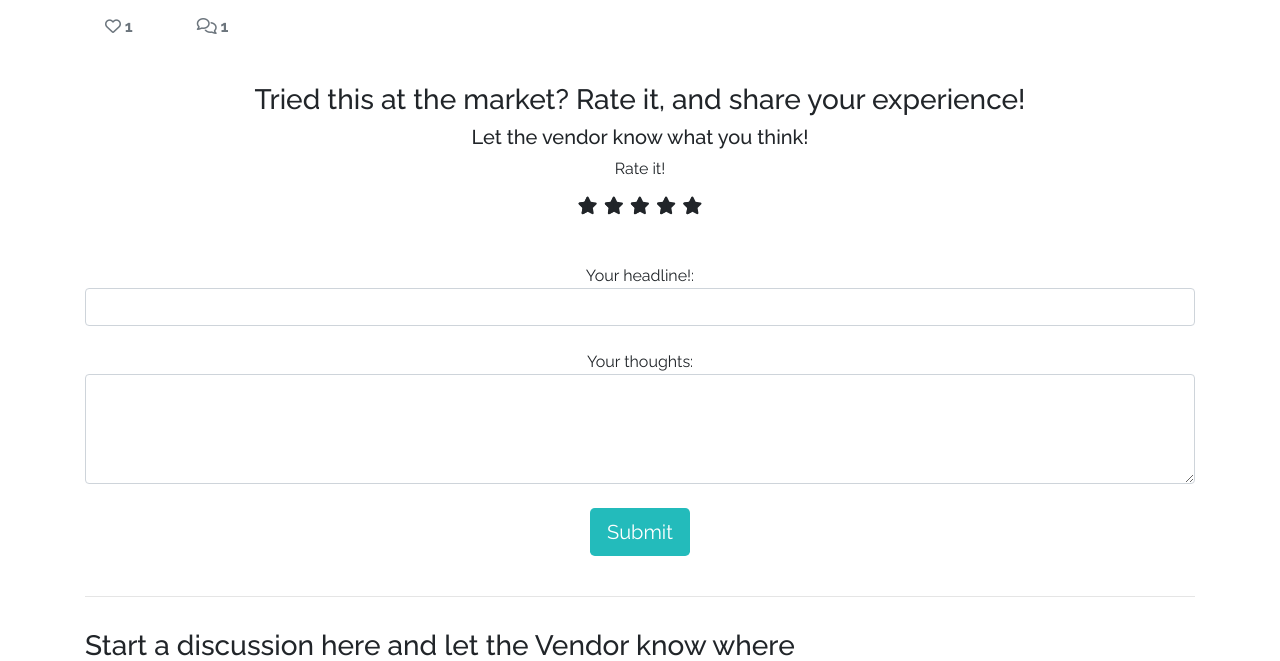
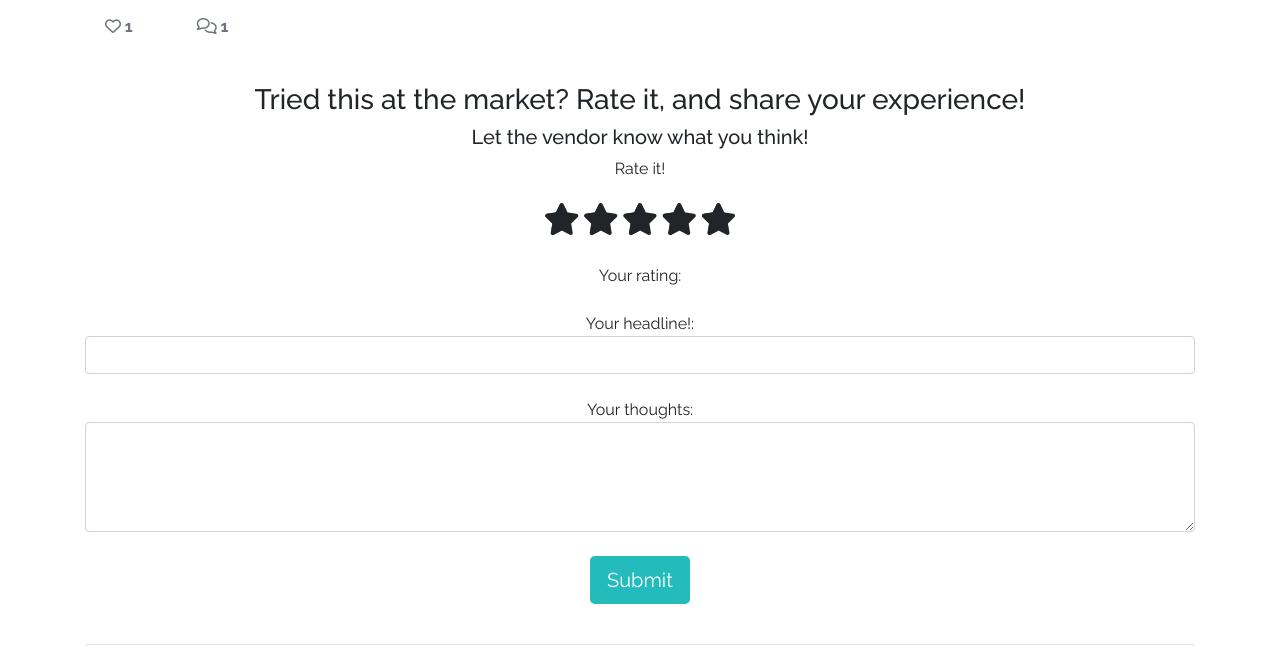
Before and after one commit to JonnyDavison/marketplace, a Django app: a page that uses market/templates/market/post_detail.html in a window 1280 px wide. Shown: the part 398-1059 px from the top of the page. Run offline with Django 3.2, Linux system fonts and the light colour scheme; tables that the repository leaves empty hold one stand-in row (values such as "Sample post"); some libraries are stand-ins or nearby versions; some web fonts are replaced.

Commit message:
Coorent post_detial to remove bug

```diff
--- a/market/templates/market/post_detail.html
+++ b/market/templates/market/post_detail.html
@@ -56,16 +56,17 @@
                     <div class="ratings rate" id="">
                         <input type="radio" name="rating" id="rate10" value="5" required><label for="rate10" title="5"></label>
                         <input type="radio" name="rating" id="rate9" value="4.5" required><label for="rate9" title= 4.5 class="half"></label>
-                        <input type="radio" name="rating" id="rate8" value="4" required><label for="rate10" title="4"></label>
-                        <input type="radio" name="rating" id="rate7" value="3.5" required><label for="rate9" title= 3.5 class="half"></label>
-                        <input type="radio" name="rating" id="rate6" value="3" required><label for="rate10" title="3"></label>
-                        <input type="radio" name="rating" id="rate5" value="2.5" required><label for="rate9" title= 2.5 class="half"></label>
-                        <input type="radio" name="rating" id="rate4" value="2" required><label for="rate10" title="2"></label>
-                        <input type="radio" name="rating" id="rate3" value="1.5" required><label for="rate9" title= 1.5 class="half"></label>
-                        <input type="radio" name="rating" id="rate2" value="1" required><label for="rate10" title="1"></label>
-                        <input type="radio" name="rating" id="rate1" value="0.5" required><label for="rate9" title= 0.5 class="half"></label>
+                        <input type="radio" name="rating" id="rate8" value="4" required><label for="rate8" title="4"></label>
+                        <input type="radio" name="rating" id="rate7" value="3.5" required><label for="rate7" title= 3.5 class="half"></label>
+                        <input type="radio" name="rating" id="rate6" value="3" required><label for="rate6" title="3"></label>
+                        <input type="radio" name="rating" id="rate5" value="2.5" required><label for="rate5" title= 2.5 class="half"></label>
+                        <input type="radio" name="rating" id="rate4" value="2" required><label for="rate4" title="2"></label>
+                        <input type="radio" name="rating" id="rate3" value="1.5" required><label for="rate3" title= 1.5 class="half"></label>
+                        <input type="radio" name="rating" id="rate2" value="1" required><label for="rate2" title="1"></label>
+                        <input type="radio" name="rating" id="rate1" value="0.5" required><label for="rate1" title= 0.5 class="half"></label>
                     </div>
                     <br>
+                        <div id="confirm"> Your rating: <a href="rating" id="rated"></a></div>
                     <br>
                     Your headline!:
                     <input type="text" class="form-control" name="subject">
@@ -75,9 +76,6 @@
                     <br>
                     <input type="submit" class="btn btn-signup btn-lg" value="Submit">
                 </div>
-                {% if message %}
-                    {{ message }}
-                {% endif %}
             </form>
             <br>
             {% if user.is_authenticated %}
@@ -134,5 +132,5 @@
         </div>
     </div>
 </div>
-<!-- <script src="/static/js/script.js" defer></script> -->
+<script src="/static/js/script.js" defer></script>
 {% endblock content %}
--- a/static/css/base.css
+++ b/static/css/base.css
@@ -166,11 +166,11 @@ body {
 /* Show Stars */
 .rate > label:before {
     display: inline-block;
-    font-size: 1.1rem;
+    font-size: 2rem;
     font-family: FontAwesome;
     content: "\f005";
-    margin: 0;
-    padding: 0.3rem 0.2rem;
+    margin: 0.1rem;
+    padding: 0.3rem 0;
     cursor: pointer;
 }
 
```
